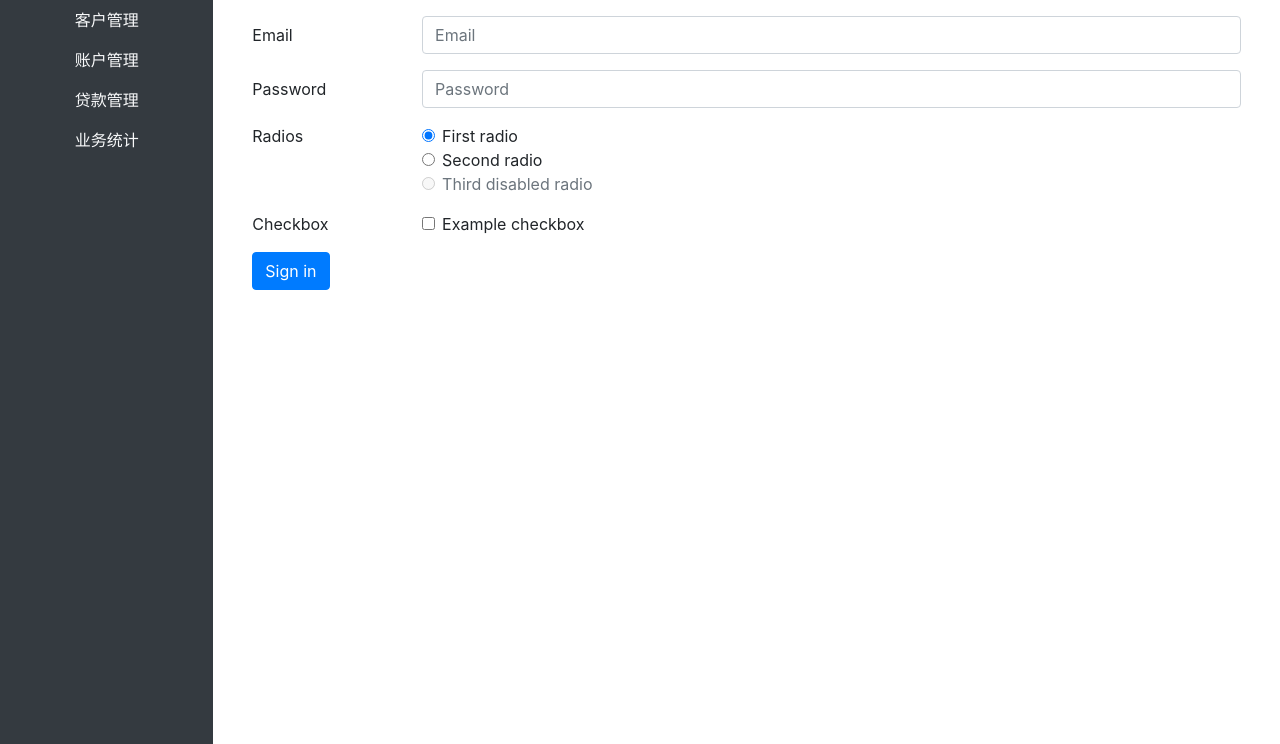
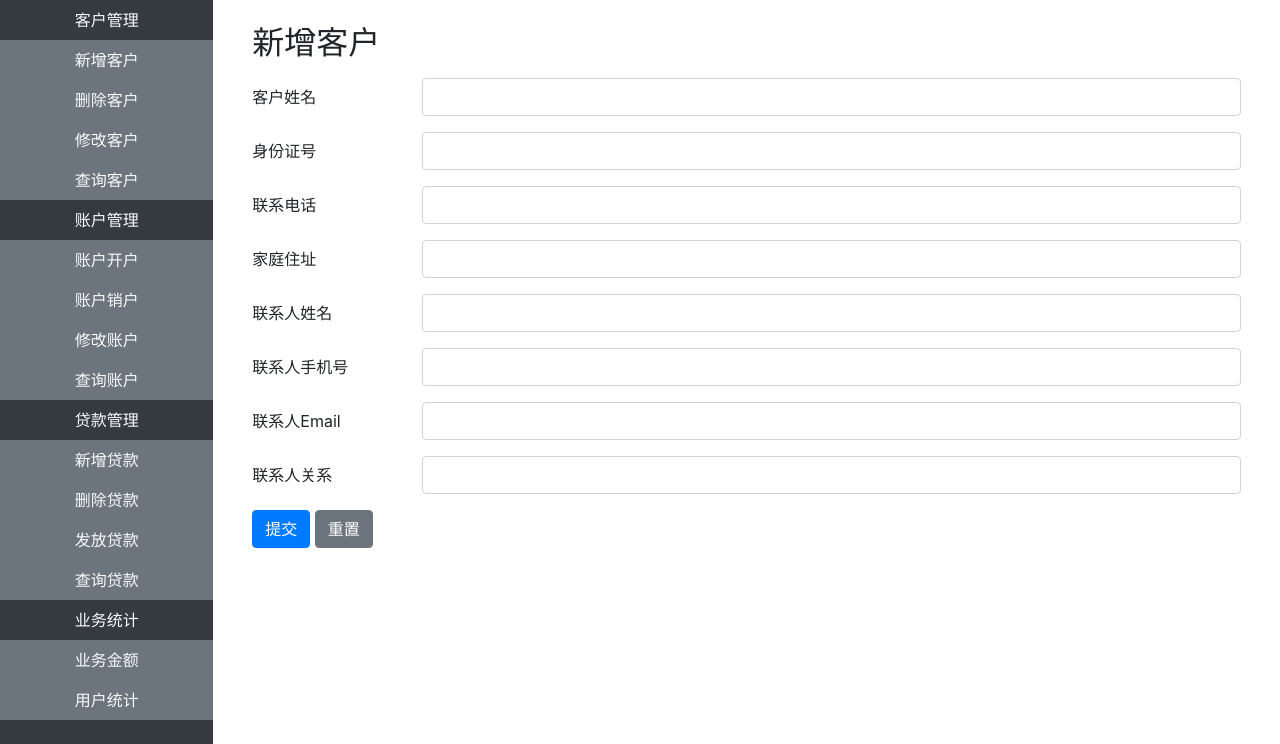
Before and after one commit to icepear-jzx/Banking-Management-System, a Flask app: page /customer/create in a window 1280 px wide. Shown: the part 56-800 px from the top of the page. Run offline with Flask 2, Linux system fonts and the light colour scheme; some libraries are stand-ins or nearby versions.

Commit message:
frontend: customer/create.html

```diff
--- a/app/templates/base.html
+++ b/app/templates/base.html
@@ -24,103 +24,33 @@
   <nav class="navbar navbar-dark bg-dark">
     <a class="navbar-brand col-2" href="#">银行业务管理系统</a>
   </nav>
-
+  {% set navs = ["客户管理", "账户管理", "贷款管理", "业务统计"] %}
+  {% set subnavs = [
+    ["新增客户", "删除客户", "修改客户", "查询客户"],
+    ["账户开户", "账户销户", "修改账户", "查询账户"],
+    ["新增贷款", "删除贷款", "发放贷款", "查询贷款"],
+    ["业务金额", "用户统计"]
+  ] %}
   <div class="container-fluid h-100">
     <div class="row h-100">
       <nav class="col-2 bg-dark px-0">
         <ul class="nav flex-column text-center">
+          {% for navid in range(navs|length) %}
           <li class="nav-item">
-            <a class="nav-link text-light" data-toggle="collapse" href="#customer" aria-expanded="false"
-              aria-controls="customer">
-              客户管理
+            <a class="nav-link text-light">
+              {{ navs[navid] }}
             </a>
           </li>
-          <div class="collapse bg-secondary" id="customer">
-            <li class="nav-item">
-              <a class="nav-link text-light" href="#">
-                新增客户
-              </a>
-            </li>
-            <li class="nav-item">
-              <a class="nav-link text-light" href="#">
-                删除客户
-              </a>
-            </li>
-            <li class="nav-item">
-              <a class="nav-link text-light" href="#">
-                修改客户信息
-              </a>
-            </li>
-            <li class="nav-item">
-              <a class="nav-link text-light" href="#">
-                查询客户信息
-              </a>
-            </li>
-          </div>
-          <li class="nav-item">
-            <a class="nav-link text-light" data-toggle="collapse" href="#account" aria-expanded="false"
-              aria-controls="account">
-              账户管理
+          {% for subnavid in range(subnavs[navid]|length) %}
+          <li class="nav-item bg-secondary">
+            <a class="nav-link text-light">
+              {{ subnavs[navid][subnavid] }}
             </a>
           </li>
-          <div class="collapse bg-secondary" id="account">
-            <li class="nav-item">
-              <a class="nav-link text-light" href="#">
-                新增账户
-              </a>
-            </li>
-            <li class="nav-item">
-              <a class="nav-link text-light" href="#">
-                删除账户
-              </a>
-            </li>
-            <li class="nav-item">
-              <a class="nav-link text-light" href="#">
-                修改账户信息
-              </a>
-            </li>
-            <li class="nav-item">
-              <a class="nav-link text-light" href="#">
-                查询账户信息
-              </a>
-            </li>
-          </div>
-          <li class="nav-item">
-            <a class="nav-link text-light" data-toggle="collapse" href="#loan" aria-expanded="false"
-              aria-controls="loan">
-              贷款管理
-            </a>
-          </li>
-          <div class="collapse bg-secondary" id="loan">
-            <li class="nav-item">
-              <a class="nav-link text-light" href="#">
-                新增贷款
-              </a>
-            </li>
-            <li class="nav-item">
-              <a class="nav-link text-light" href="#">
-                删除贷款
-              </a>
-            </li>
-            <li class="nav-item">
-              <a class="nav-link text-light" href="#">
-                修改贷款信息
-              </a>
-            </li>
-            <li class="nav-item">
-              <a class="nav-link text-light" href="#">
-                查询贷款信息
-              </a>
-            </li>
-          </div>
-          <li class="nav-item">
-            <a class="nav-link text-light" href="#">
-              业务统计
-            </a>
-          </li>
+          {% endfor %}
+          {% endfor %}
         </ul>
       </nav>
-
       <main role="main" class="col-10 pt-3 px-4">
         {% block content %}{% endblock %}
       </main>
@@ -129,8 +59,8 @@
 
 </body>
 
+</html>
+
 <style>
 
 </style>
-
-</html>
--- a/app/templates/customer/create.html
+++ b/app/templates/customer/create.html
@@ -2,58 +2,60 @@
 
 {% block content %}
 <div class="container">
-  <form>
+  <h2 class="mb-3 mt-2">新增客户</h2>
+  <form method="post">
     <div class="form-group row">
-      <label for="inputEmail3" class="col-sm-2 col-form-label">Email</label>
-      <div class="col-sm-10">
-        <input type="email" class="form-control" id="inputEmail3" placeholder="Email">
+      <label class="col-2 col-form-label">客户姓名</label>
+      <div class="col-10">
+        <input type="text" class="form-control" name="cusname">
       </div>
     </div>
     <div class="form-group row">
-      <label for="inputPassword3" class="col-sm-2 col-form-label">Password</label>
-      <div class="col-sm-10">
-        <input type="password" class="form-control" id="inputPassword3" placeholder="Password">
-      </div>
-    </div>
-    <fieldset class="form-group">
-      <div class="row">
-        <legend class="col-form-label col-sm-2 pt-0">Radios</legend>
-        <div class="col-sm-10">
-          <div class="form-check">
-            <input class="form-check-input" type="radio" name="gridRadios" id="gridRadios1" value="option1" checked>
-            <label class="form-check-label" for="gridRadios1">
-              First radio
-            </label>
-          </div>
-          <div class="form-check">
-            <input class="form-check-input" type="radio" name="gridRadios" id="gridRadios2" value="option2">
-            <label class="form-check-label" for="gridRadios2">
-              Second radio
-            </label>
-          </div>
-          <div class="form-check disabled">
-            <input class="form-check-input" type="radio" name="gridRadios" id="gridRadios3" value="option3" disabled>
-            <label class="form-check-label" for="gridRadios3">
-              Third disabled radio
-            </label>
-          </div>
-        </div>
-      </div>
-    </fieldset>
-    <div class="form-group row">
-      <div class="col-sm-2">Checkbox</div>
-      <div class="col-sm-10">
-        <div class="form-check">
-          <input class="form-check-input" type="checkbox" id="gridCheck1">
-          <label class="form-check-label" for="gridCheck1">
-            Example checkbox
-          </label>
-        </div>
+      <label class="col-2 col-form-label">身份证号</label>
+      <div class="col-10">
+        <input type="text" class="form-control" name="cusID">
       </div>
     </div>
     <div class="form-group row">
-      <div class="col-sm-10">
-        <button type="submit" class="btn btn-primary">Sign in</button>
+      <label class="col-2 col-form-label">联系电话</label>
+      <div class="col-10">
+        <input type="text" class="form-control" name="cusphone">
+      </div>
+    </div>
+    <div class="form-group row">
+      <label class="col-2 col-form-label">家庭住址</label>
+      <div class="col-10">
+        <input type="text" class="form-control" name="address">
+      </div>
+    </div>
+    <div class="form-group row">
+      <label class="col-2 col-form-label">联系人姓名</label>
+      <div class="col-10">
+        <input type="text" class="form-control" name="contact_name">
+      </div>
+    </div>
+    <div class="form-group row">
+      <label class="col-2 col-form-label">联系人手机号</label>
+      <div class="col-10">
+        <input type="text" class="form-control" name="contact_phone">
+      </div>
+    </div>
+    <div class="form-group row">
+      <label class="col-2 col-form-label">联系人Email</label>
+      <div class="col-10">
+        <input type="text" class="form-control" name="contact_email">
+      </div>
+    </div>
+    <div class="form-group row">
+      <label class="col-2 col-form-label">联系人关系</label>
+      <div class="col-10">
+        <input type="text" class="form-control" name="relation">
+      </div>
+    </div>
+    <div class="form-group row">
+      <div class="col-12">
+        <button type="submit" class="btn btn-primary">提交</button>
+        <button type="submit" class="btn btn-secondary">重置</button>
       </div>
     </div>
   </form>
```
